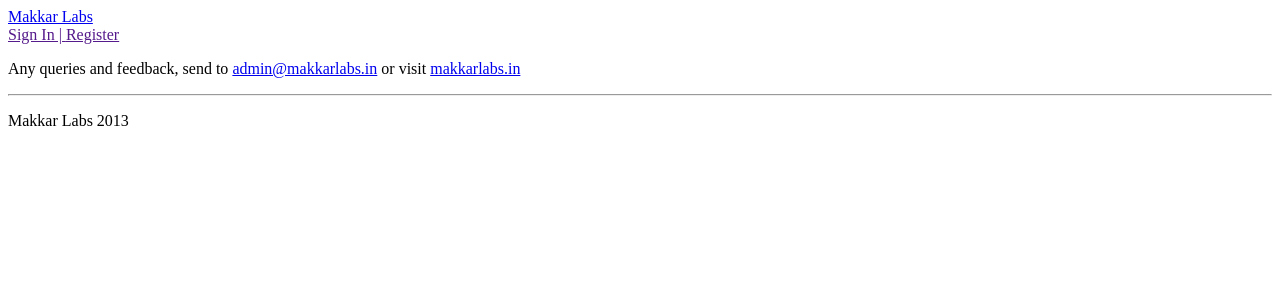
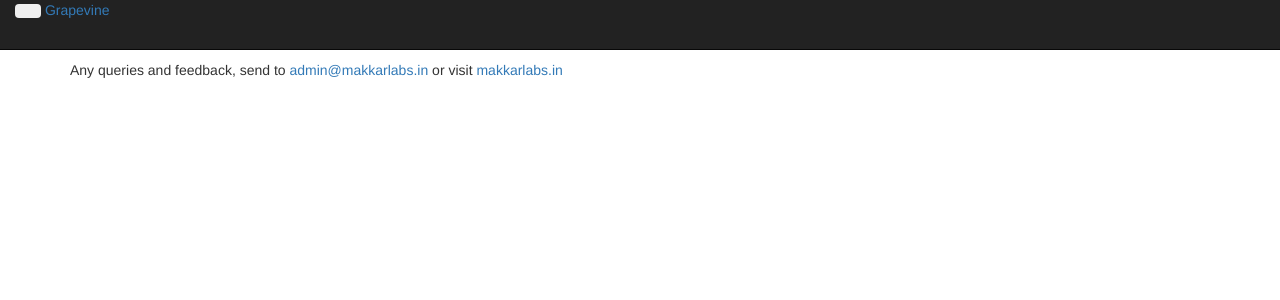
Before and after one commit to makkarlabs/downtoearth, a Python web app: template downtoearth/templates/index.html in a window 1280 px wide. Shown: the top 300 px of the page. Run offline with Jinja, Linux system fonts and the light colour scheme; the template is opened without the code that fills it, so the values that code supplies are empty; some libraries are stand-ins or nearby versions.

Commit message:
Layout added

```diff
--- a/downtoearth/templates/layout.html
+++ b/downtoearth/templates/layout.html
@@ -1,62 +1,61 @@
 <!DOCTYPE html>
-<html>
+<html lang="en">
   <head>
     <meta charset="utf-8">
-    <title>{% block title %} {% endblock %} | Makkar Labs</title>
+    <title>Bootstrap, from Twitter</title>
     <meta name="viewport" content="width=device-width, initial-scale=1.0">
     <meta name="description" content="">
     <meta name="author" content="">
-    <!-- favicon -->
-    <!--<link rel="shortcut icon" href="{{ url_for('static', filename='favicon.ico') }}">-->
-    <!-- CSS -->
-    <link href="{{url_for('static',filename = 'bootstrap/css/bootstrap.css')}}" rel="stylesheet">
-    <link rel="stylesheet" href="{{url_for('static',filename = 'bootstrap/css/bootstrap-responsive.css')}}">
-    <link href="{{url_for('static',filename = 'css/styles.css')}}" rel="stylesheet">
-    <script type="text/javascript" src="{{url_for('static', filename='js/lib/jquery.min.js')}}"></script>
-    {% block includes %} {% endblock %}
+
+    <!-- Le styles -->
+    <link rel="stylesheet" href="{{url_for('static',filename = 'bootstrap/css/bootstrap.css')}}">
+    <style type="text/css">
+      body {
+        padding-top: 60px;
+        padding-bottom: 40px;
+      }
+      .sidebar-nav {
+        padding: 9px 0;
+      }
+
+      @media (max-width: 980px) {
+        /* Enable use of floated navbar text */
+        .navbar-text.pull-right {
+          float: none;
+          padding-left: 5px;
+          padding-right: 5px;
+        }
+      }
+    </style>
+    <link href="{{url_for('static',filename = 'bootstrap/css/bootstrap-responsive.css')}}" rel="stylesheet">
+
+    <!-- HTML5 shim, for IE6-8 support of HTML5 elements -->
+    <!--[if lt IE 9]>
+      <script src="../assets/js/html5shiv.js"></script>
+    <![endif]-->
   </head>
+
   <body>
 
-<div class="container" id="nav">
-    <div class="row-fluid">
-    <a id="home" class="brand" href="/" title="Makkar Labs">
-        <!--<img src="{{url_for('static', filename='img/logo.png')}}" class="logo" />-->
-        Makkar Labs
-    </a>
-    <div id="navbar">
-        {% if not current_user.id or current_user.id=="" %}
-        <a id="signin" class="minor {% block signin_active %}inactive{% endblock %}" href="{{url_for_security('login')}}" title="Sign In">
-             Sign In |
-        </a>
-        <a id="register" class="minor {% block signup_active %}inactive{% endblock %}" href="{{url_for_security('register')}}" title="Register">
-            Register
-        </a>
-        {% endif %}
-        {% if current_user.id and current_user.id > 0 %}
-        <a class="minor {% block signout_active %}inactive{% endblock %}" href="{{url_for_security('logout')}}" title="Sign Out">
-             Sign Out
-        </a>
-        {% endif %}
-    </div>
-    </div>
-</div>
-<div id="body">
-    <div class="container">
-        <div class="row">
-            <div class="span12">
-                {% block body %} {% endblock %}
+    <div class="navbar navbar-inverse navbar-fixed-top">
+      <div class="navbar-inner">
+        <div class="container-fluid">
+          <button type="button" class="btn btn-navbar" data-toggle="collapse" data-target=".nav-collapse">
+            <i class="icon-search icon-white"></i>
+          </button>
+          <a class="brand" href="#">Grapevine</a>
+          <div class="nav-collapse collapse">
+            <form class="navbar-search pull-right">
+                <input type="text" class="search-query" placeholder="Search">
+            </form>
           </div>
         </div>
       </div>
     </div>
 
-<footer class="container">
-    <hr>
-    <p class="foot-big"> Makkar Labs 2013</p>
-</footer>
-<script>
-//Insert Google Analytics Code here
-</script>
+    {% block body %}{% endblock %}
 
+    <script src="{{url_for('static',filename = 'js/jquery-2.0.3.min.js')}}"></script>
+    <script src="{{url_for('static',filename = 'js/bootstrap.js')}}"></script>
   </body>
 </html>
```
Lines whose indentation alone changed are shown as unchanged.
